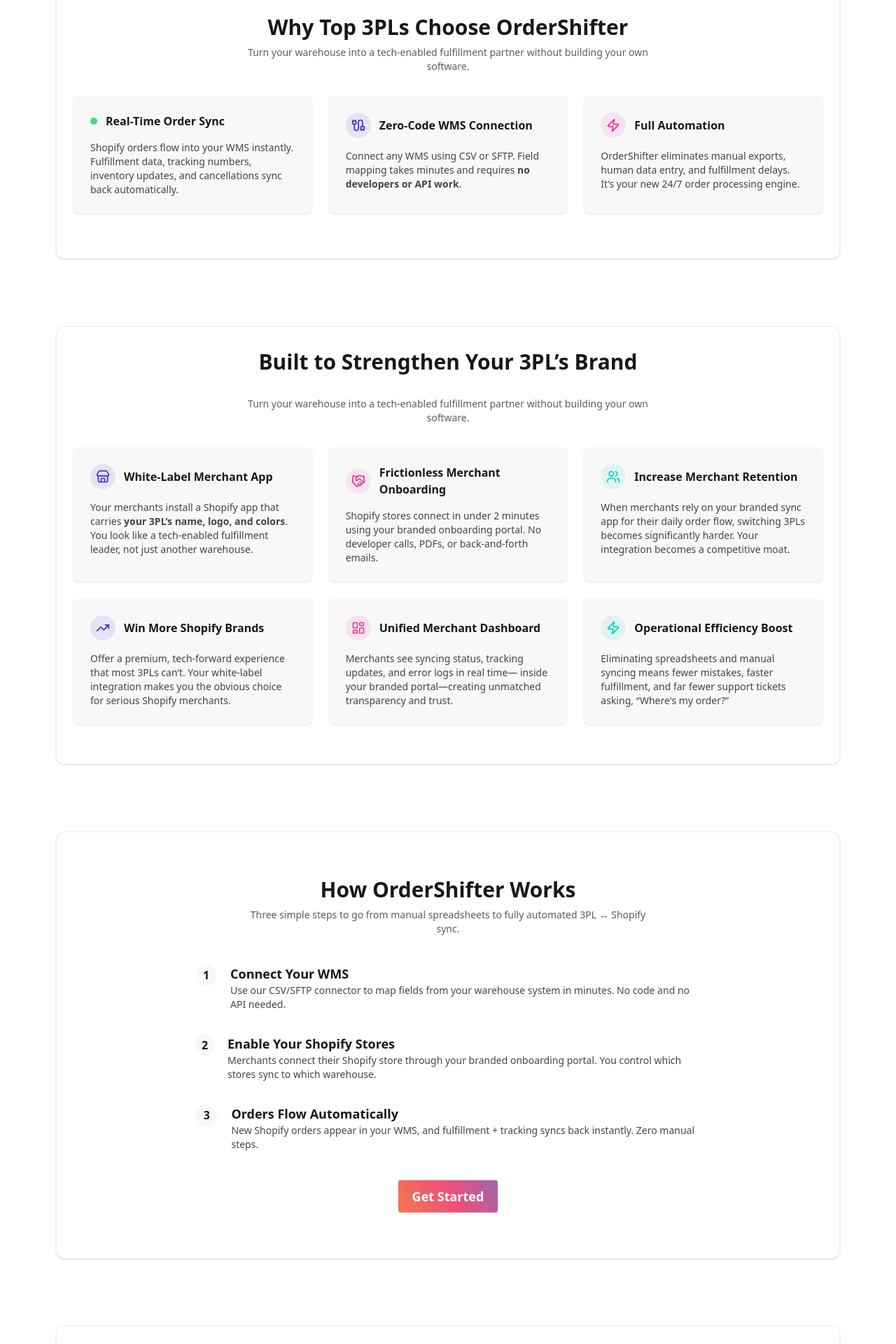
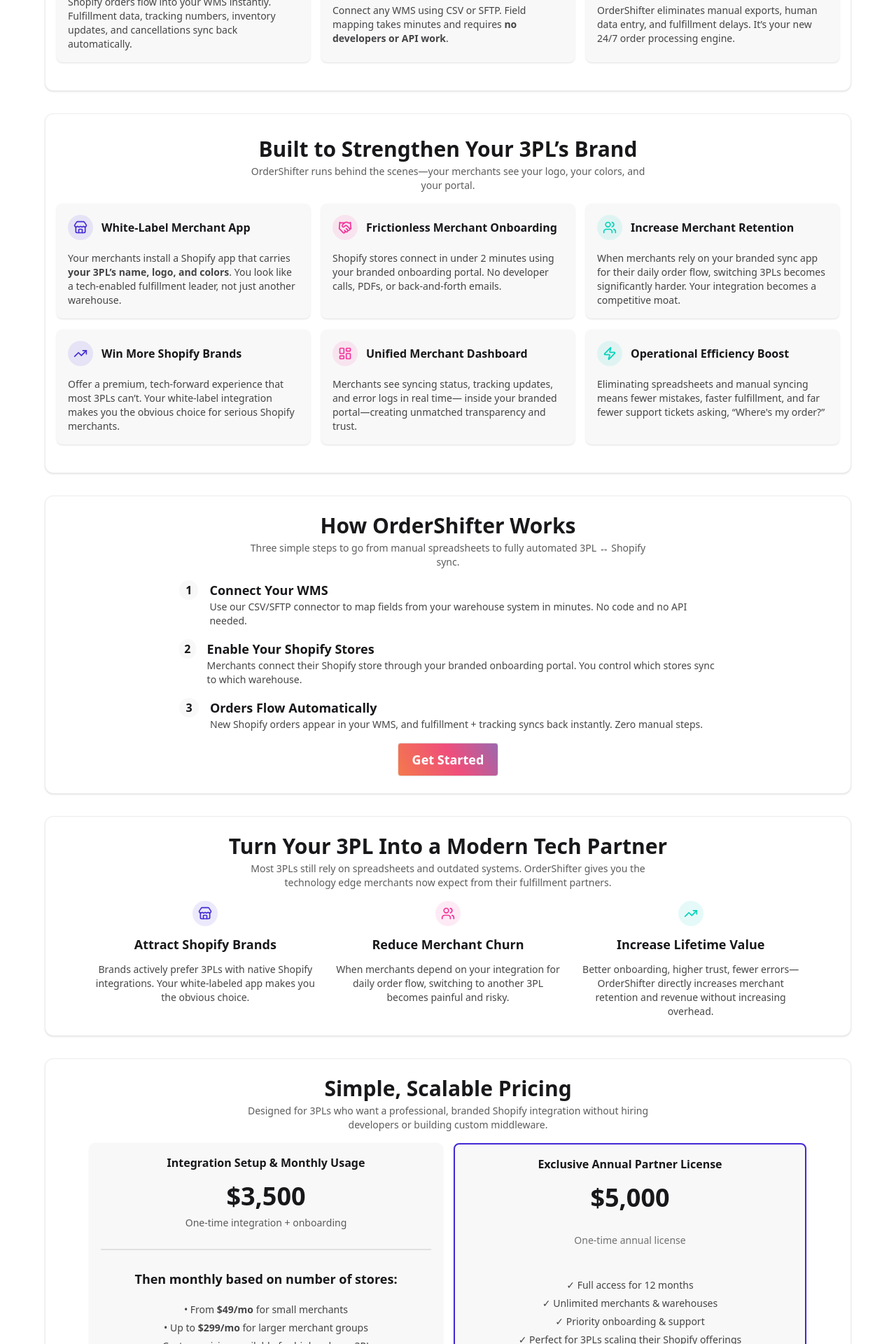
Before and after one commit to srdjank87/ordershifter, a Next.js app: page / in a window 1280 px wide. Shown: the part 780-2700 px from the top of the page at 70% size. Built offline with nearby package versions, Linux system fonts and the light colour scheme.

Commit message:
Tighten spacing and add section padding for mobile

```diff
--- a/app/page.tsx
+++ b/app/page.tsx
@@ -1,18 +1,14 @@
 // app/page.tsx
 import Link from "next/link";
-
 import {
-  RefreshCw,
   Cable,
   Zap,
   Store,
   Handshake,
   Users,
-  BadgeCheck,
   LayoutDashboard,
   TrendingUp,
 } from "lucide-react";
-
 
 export default function HomePage() {
   return (
@@ -52,13 +48,12 @@
         </div>
       </header>
 
-      <div className="max-w-6xl mx-auto px-4 pb-24 space-y-24">
+      <div className="max-w-6xl mx-auto pb-16 space-y-8">
         {/* HERO */}
-                {/* HERO */}
-        <section className="text-center pt-16 pb-8 animate-appearFromRight space-y-6">
+        <section className="text-center pt-10 pb-6 px-4 animate-appearFromRight space-y-4">
           <p className="inline-flex items-center gap-2 text-xs px-3 py-1 rounded-full bg-base-100 border border-base-300">
             <span className="w-2 h-2 rounded-full bg-success animate-wiggle" />
-            Built for 3PLs tired of manual Shopify syncing
+            Built for 3PLs that work with Shopify brands
           </p>
 
           <h1 className="text-4xl md:text-5xl font-bold leading-tight">
@@ -75,7 +70,7 @@
             get a smooth, branded integration they actually trust.
           </p>
 
-          <div className="flex justify-center gap-4 pt-4">
+          <div className="flex justify-center gap-4 pt-2">
             <Link href="/signup" className="btn btn-gradient btn-lg">
               Start Free Trial
             </Link>
@@ -84,18 +79,17 @@
             </Link>
           </div>
 
-          <p className="text-sm opacity-70 pt-2">
-            No more spreadsheets. No more late-night syncing. Just seamless automation.
+          <p className="text-sm opacity-70 pt-1">
+            The modern way for 3PLs to support Shopify brands at scale.
           </p>
         </section>
-
 
         {/* PRIMARY VALUE PROPS */}
         <section
           id="benefits"
-  className="py-10 space-y-8 bg-base-100 rounded-xl shadow-sm border border-base-300"
+          className="py-6 px-4 bg-base-100 rounded-xl shadow-sm border border-base-300 space-y-4"
         >
-  <div className="text-center space-y-2 pt-8">
+          <div className="text-center space-y-1 pt-2">
             <h2 className="text-2xl md:text-3xl font-bold">
               Why Top 3PLs Choose OrderShifter
             </h2>
@@ -105,10 +99,10 @@
             </p>
           </div>
 
-  <div className="grid md:grid-cols-3 gap-6 px-6 pb-6 animate-appearFromRight">
+          <div className="grid md:grid-cols-3 gap-4 pb-4 animate-appearFromRight">
             {/* Real-Time Order Sync */}
             <div className="card bg-base-200 shadow-sm transition-transform duration-200 hover:-translate-y-1 hover:shadow-md">
-      <div className="card-body">
+              <div className="card-body px-4 py-4">
                 <div className="flex items-center gap-3 mb-2">
                   {/* Shopify Live–style pulsing indicator */}
                   <div className="relative flex items-center justify-center">
@@ -126,7 +120,7 @@
 
             {/* Zero-Code WMS Connection */}
             <div className="card bg-base-200 shadow-sm transition-transform duration-200 hover:-translate-y-1 hover:shadow-md">
-      <div className="card-body">
+              <div className="card-body px-4 py-4">
                 <div className="flex items-center gap-3 mb-2">
                   <div className="p-2 rounded-full bg-primary/10 text-primary animate-popup">
                     <Cable className="w-5 h-5" />
@@ -142,7 +136,7 @@
 
             {/* Full Automation */}
             <div className="card bg-base-200 shadow-sm transition-transform duration-200 hover:-translate-y-1 hover:shadow-md">
-      <div className="card-body">
+              <div className="card-body px-4 py-4">
                 <div className="flex items-center gap-3 mb-2">
                   <div className="p-2 rounded-full bg-secondary/10 text-secondary animate-popup">
                     <Zap className="w-5 h-5" />
@@ -158,21 +152,21 @@
           </div>
         </section>
 
-
         {/* WHITE-LABEL & RETENTION BENEFITS */}
-        <section className="py-8 bg-base-100 rounded-xl shadow-sm border border-base-300 space-y-8">
-          <h2 className="text-2xl md:text-3xl font-bold text-center">
+        <section className="py-6 px-4 bg-base-100 rounded-xl shadow-sm border border-base-300 space-y-4">
+          <div className="text-center space-y-1 pt-2">
+            <h2 className="text-2xl md:text-3xl font-bold">
               Built to Strengthen Your 3PL’s Brand
             </h2>
-    <p className="text-sm opacity-70 max-w-xl mx-auto text-center">
-      Turn your warehouse into a tech-enabled fulfillment partner without building your own
-      software.
+            <p className="text-sm opacity-70 max-w-xl mx-auto">
+              OrderShifter runs behind the scenes—your merchants see your logo, your colors, and
+              your portal.
             </p>
+          </div>
 
-          <div className="grid md:grid-cols-3 gap-6 px-6 pb-6 animate-appearFromRight">
+          <div className="grid md:grid-cols-3 gap-4 pb-4 animate-appearFromRight">
             <div className="card bg-base-200 shadow-sm transition-transform duration-200 hover:-translate-y-1 hover:shadow-md">
-
-    <div className="card-body">
+              <div className="card-body px-4 py-4">
                 <div className="flex items-center gap-3 mb-2">
                   <div className="p-2 rounded-full bg-primary/10 text-primary animate-popup">
                     <Store className="w-5 h-5" />
@@ -188,7 +182,7 @@
             </div>
 
             <div className="card bg-base-200 shadow-sm transition-transform duration-200 hover:-translate-y-1 hover:shadow-md">
-    <div className="card-body">
+              <div className="card-body px-4 py-4">
                 <div className="flex items-center gap-3 mb-2">
                   <div className="p-2 rounded-full bg-secondary/10 text-secondary animate-popup">
                     <Handshake className="w-5 h-5" />
@@ -203,7 +197,7 @@
             </div>
 
             <div className="card bg-base-200 shadow-sm transition-transform duration-200 hover:-translate-y-1 hover:shadow-md">
-    <div className="card-body">
+              <div className="card-body px-4 py-4">
                 <div className="flex items-center gap-3 mb-2">
                   <div className="p-2 rounded-full bg-accent/10 text-accent animate-popup">
                     <Users className="w-5 h-5" />
@@ -219,7 +213,7 @@
             </div>
 
             <div className="card bg-base-200 shadow-sm transition-transform duration-200 hover:-translate-y-1 hover:shadow-md">
-    <div className="card-body">
+              <div className="card-body px-4 py-4">
                 <div className="flex items-center gap-3 mb-2">
                   <div className="p-2 rounded-full bg-primary/10 text-primary animate-popup">
                     <TrendingUp className="w-5 h-5" />
@@ -234,7 +228,7 @@
             </div>
 
             <div className="card bg-base-200 shadow-sm transition-transform duration-200 hover:-translate-y-1 hover:shadow-md">
-    <div className="card-body">
+              <div className="card-body px-4 py-4">
                 <div className="flex items-center gap-3 mb-2">
                   <div className="p-2 rounded-full bg-secondary/10 text-secondary animate-popup">
                     <LayoutDashboard className="w-5 h-5" />
@@ -249,7 +243,7 @@
             </div>
 
             <div className="card bg-base-200 shadow-sm transition-transform duration-200 hover:-translate-y-1 hover:shadow-md">
-    <div className="card-body">
+              <div className="card-body px-4 py-4">
                 <div className="flex items-center gap-3 mb-2">
                   <div className="p-2 rounded-full bg-accent/10 text-accent animate-popup">
                     <Zap className="w-5 h-5" />
@@ -263,15 +257,14 @@
               </div>
             </div>
           </div>
-
         </section>
 
         {/* HOW IT WORKS */}
         <section
           id="how-it-works"
-          className="py-16 bg-base-100 rounded-xl shadow-sm border border-base-300 space-y-10"
+          className="py-6 px-4 bg-base-100 rounded-xl shadow-sm border border-base-300 space-y-4"
         >
-          <div className="text-center space-y-2">
+          <div className="text-center space-y-1">
             <h2 className="text-2xl md:text-3xl font-bold">How OrderShifter Works</h2>
             <p className="text-sm opacity-70 max-w-xl mx-auto">
               Three simple steps to go from manual spreadsheets to fully automated 3PL ↔ Shopify
@@ -279,9 +272,9 @@
             </p>
           </div>
 
-          <div className="max-w-3xl mx-auto space-y-8 px-6">
-            <div className="flex gap-5 items-start">
-              <div className="w-8 h-8 rounded-full bg-base-200 flex items-center justify-center font-semibold">
+          <div className="max-w-3xl mx-auto space-y-4">
+            <div className="flex gap-4 items-start">
+              <div className="w-7 h-7 rounded-full bg-base-200 flex items-center justify-center font-semibold">
                 1
               </div>
               <div>
@@ -293,8 +286,8 @@
               </div>
             </div>
 
-            <div className="flex gap-5 items-start">
-              <div className="w-8 h-8 rounded-full bg-base-200 flex items-center justify-center font-semibold">
+            <div className="flex gap-4 items-start">
+              <div className="w-7 h-7 rounded-full bg-base-200 flex items-center justify-center font-semibold">
                 2
               </div>
               <div>
@@ -306,8 +299,8 @@
               </div>
             </div>
 
-            <div className="flex gap-5 items-start">
-              <div className="w-8 h-8 rounded-full bg-base-200 flex items-center justify-center font-semibold">
+            <div className="flex gap-4 items-start">
+              <div className="w-7 h-7 rounded-full bg-base-200 flex items-center justify-center font-semibold">
                 3
               </div>
               <div>
@@ -328,12 +321,18 @@
         </section>
 
         {/* 3PL COMPETITIVE ADVANTAGE */}
-        <section className="py-12 bg-base-100 rounded-xl shadow-sm border border-base-300 space-y-8">
-          <h2 className="text-3xl font-bold text-center">Turn Your 3PL Into a Modern Tech Partner</h2>
-  <p className="text-center max-w-2xl mx-auto opacity-70 mt-4">
-    Most 3PLs still rely on spreadsheets, manual imports, and outdated systems.
-    OrderShifter gives you the technology edge that merchants now expect.
+        <section className="py-6 px-4 bg-base-100 rounded-xl shadow-sm border border-base-300 space-y-4">
+          <div className="text-center space-y-1">
+            <h2 className="text-2xl md:text-3xl font-bold">
+              Turn Your 3PL Into a Modern Tech Partner
+            </h2>
+            <p className="text-sm opacity-70 max-w-xl mx-auto">
+              Most 3PLs still rely on spreadsheets and outdated systems. OrderShifter gives you the
+              technology edge merchants now expect from their fulfillment partners.
             </p>
+          </div>
+
+          <div className="grid md:grid-cols-3 gap-4 max-w-5xl mx-auto">
             <div className="text-center space-y-3">
               <div className="flex justify-center">
                 <div className="p-2 rounded-full bg-primary/10 text-primary animate-popup">
@@ -372,46 +371,57 @@
                 merchant retention and revenue without increasing overhead.
               </p>
             </div>
-
+          </div>
         </section>
 
         {/* PRICING */}
         <section
           id="pricing"
-  className="py-12 bg-base-100 rounded-xl shadow-sm border border-base-300 space-y-8"
+          className="py-6 px-4 bg-base-100 rounded-xl shadow-sm border border-base-300 space-y-4"
         >
-  <div className="text-center space-y-2">
+          <div className="text-center space-y-1">
             <h2 className="text-2xl md:text-3xl font-bold">Simple, Scalable Pricing</h2>
             <p className="text-sm opacity-70 max-w-xl mx-auto">
-      Designed for 3PLs who want a professional, branded Shopify integration without hiring developers
-      or building custom middleware.
+              Designed for 3PLs who want a professional, branded Shopify integration without hiring
+              developers or building custom middleware.
             </p>
           </div>
 
-  <div className="grid md:grid-cols-2 gap-6 max-w-5xl mx-auto px-6">
+          <div className="grid md:grid-cols-2 gap-4 max-w-5xl mx-auto">
             {/* One-Time Integration + Monthly Plan */}
             <div className="card bg-base-200 shadow">
-      <div className="card-body text-center">
-        <h3 className="card-title justify-center text-base">Integration Setup & Monthly Usage</h3>
+              <div className="card-body px-4 py-4 text-center">
+                <h3 className="card-title justify-center text-base">
+                  Integration Setup &amp; Monthly Usage
+                </h3>
 
                 <p className="text-4xl font-bold mt-2">$3,500</p>
                 <p className="text-sm opacity-70">One-time integration + onboarding</p>
 
-        <div className="divider my-4" />
+                <div className="divider my-3" />
 
-        <p className="text-lg font-semibold">Then monthly based on number of stores:</p>
+                <p className="text-lg font-semibold">
+                  Then monthly based on number of stores:
+                </p>
 
-        <div className="space-y-2 mt-4">
-          <p className="text-sm opacity-80">• From <strong>$49/mo</strong> for small merchants</p>
-          <p className="text-sm opacity-80">• Up to <strong>$299/mo</strong> for larger merchant groups</p>
-          <p className="text-sm opacity-80">• Custom pricing available for high-volume 3PLs</p>
+                <div className="space-y-1.5 mt-3">
+                  <p className="text-sm opacity-80">
+                    • From <strong>$49/mo</strong> for small merchants
+                  </p>
+                  <p className="text-sm opacity-80">
+                    • Up to <strong>$299/mo</strong> for larger merchant groups
+                  </p>
+                  <p className="text-sm opacity-80">
+                    • Custom pricing available for high-volume 3PLs
+                  </p>
                 </div>
 
                 <p className="text-xs opacity-60 mt-3">
-          Includes branded Shopify app, onboarding portal, WMS field mapping & automation engine.
+                  Includes branded Shopify app, onboarding portal, WMS field mapping &amp; automation
+                  engine.
                 </p>
 
-        <Link href="/signup" className="btn btn-gradient btn-sm mt-6">
+                <Link href="/signup" className="btn btn-gradient btn-sm mt-4">
                   Get Started
                 </Link>
               </div>
@@ -419,7 +429,7 @@
 
             {/* Exclusive Annual License */}
             <div className="card bg-base-200 shadow border-2 border-primary">
-      <div className="card-body text-center">
+              <div className="card-body px-4 py-4 text-center">
                 <h3 className="card-title justify-center text-base">
                   Exclusive Annual Partner License
                 </h3>
@@ -427,10 +437,10 @@
                 <p className="text-4xl font-bold mt-2">$5,000</p>
                 <p className="text-sm opacity-60">One-time annual license</p>
 
-        <div className="space-y-2 mt-4 text-sm opacity-80">
+                <div className="space-y-1.5 mt-3 text-sm opacity-80">
                   <p>✓ Full access for 12 months</p>
-          <p>✓ Unlimited merchants & warehouses</p>
-          <p>✓ Priority onboarding & support</p>
+                  <p>✓ Unlimited merchants &amp; warehouses</p>
+                  <p>✓ Priority onboarding &amp; support</p>
                   <p>✓ Perfect for 3PLs scaling their Shopify offerings</p>
                 </div>
 
@@ -438,7 +448,7 @@
                   After 12 months, continue at standard monthly rates.
                 </p>
 
-        <Link href="/contact" className="btn btn-outline btn-sm mt-6">
+                <Link href="/contact" className="btn btn-outline btn-sm mt-4">
                   Request Partner License
                 </Link>
               </div>
@@ -446,18 +456,16 @@
           </div>
         </section>
 
-
-
         {/* FAQ */}
         <section
           id="faq"
-          className="py-16 bg-base-100 rounded-xl shadow-sm border border-base-300 space-y-8"
+          className="py-6 px-4 bg-base-100 rounded-xl shadow-sm border border-base-300 space-y-4"
         >
-          <div className="text-center space-y-2">
+          <div className="text-center space-y-1">
             <h2 className="text-2xl md:text-3xl font-bold">Frequently Asked Questions</h2>
           </div>
 
-          <div className="max-w-3xl mx-auto space-y-4 px-4">
+          <div className="max-w-3xl mx-auto space-y-3">
             <div className="collapse collapse-arrow bg-base-200">
               <input type="checkbox" />
               <div className="collapse-title text-base font-medium">
@@ -513,7 +521,7 @@
         </section>
 
         {/* FOOTER */}
-        <footer className="footer footer-center p-8 bg-base-200 rounded-xl text-base-content">
+        <footer className="footer footer-center p-6 bg-base-200 rounded-xl text-base-content mx-4">
           <nav className="grid grid-flow-col gap-4 text-sm">
             <Link href="/privacy" className="link link-hover">
               Privacy
```
Lines whose indentation alone changed are shown as unchanged.
